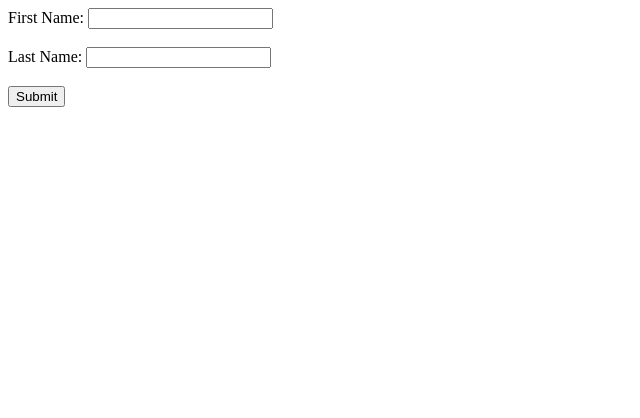
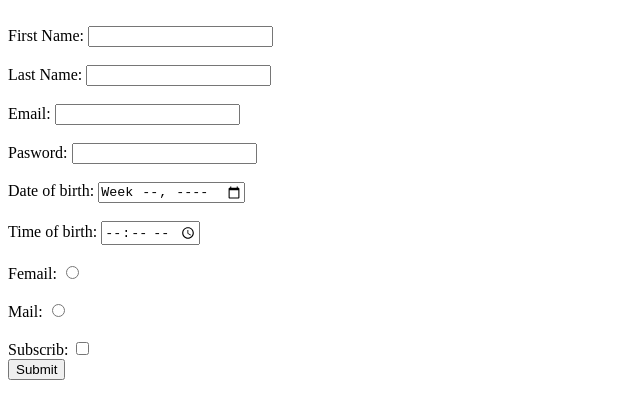
Before and after one commit to ananya-tiwari/ananya-calculator, a plain HTML site: page index.html in a window 1280 px wide. Shown: the whole page, without its empty margins (0-640 px from the left). Drawn offline with Linux system fonts and the light colour scheme.

Commit message:
created form

```diff
--- a/index.html
+++ b/index.html
@@ -1,6 +1,8 @@
 <!DOCTYPE html>
 <html>
+
 <body>
+  <br>
   <div>
     <label for="firstName">
       First Name:
@@ -12,9 +14,58 @@
       Last Name:
       <input id="lastName" type="text" />
   </div>
-    </br>
+  <div>
+    <br>
+    <label for="email">
+      Email:
+      <input id="email" type="email" />
+  </div>
+  <br>
+  <div>
+    <label for="pasword">
+      Pasword:
+      <input id="pasword" type="password" />
+  </div>
+  <br>
+  <div>
+    <label for="date of birth">
+      Date of birth:
+      <input id="date of birth" type="week" />
+  </div>
+  <br>
+  <div>
+    <label for="Time of birth">
+      Time of birth:
+      <input id="Time of birth" type="time" />
+  </div>
+
+
+  <br>
+  <div>
+    <label for="femail">
+      Femail:
+      <input id="femail" type="radio" />
+  </div>
+
+  <value="mail">
+    <br>
+    <div>
+      <label for="mail">
+        Mail:
+        <input id="mail" type="radio" />
+    </div>
+
+    <br>
+    <div>
+      <label for="subscrib">
+        Subscrib:
+        <input id="subscrib" type="checkbox" />
+    </div>
+
+
     <div>
       <button>Submit</button>
     </div>
 </body>
+
 </html>
```
Lines whose indentation alone changed are shown as unchanged.
